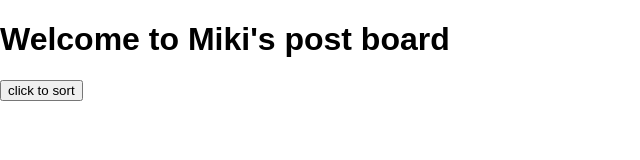
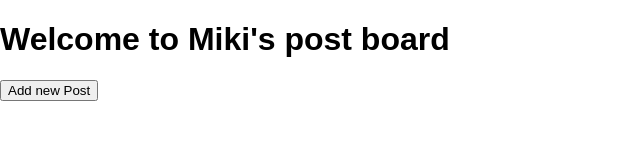
Before and after one commit to MikiAsh/Britannica, an Angular app: page / in a window 1280 px wide. Shown: the top 160 px of the page, without its empty margins (0-640 px from the left). Built offline with nearby package versions, Linux system fonts and the light colour scheme.

Commit message:
card.component

```diff
--- a/src/app/app.module.ts
+++ b/src/app/app.module.ts
@@ -4,11 +4,13 @@ import { NgModule } from '@angular/core';
 import { AppComponent } from './app.component';
 import { BrowserAnimationsModule } from '@angular/platform-browser/animations';
 import { BoardComponent } from './board/board.component';
+import { CardComponent } from './card/card.component';
 
 @NgModule({
   declarations: [
     AppComponent,
-    BoardComponent
+    BoardComponent,
+    CardComponent
   ],
   imports: [
     BrowserModule,
--- a/src/app/board/board.component.html
+++ b/src/app/board/board.component.html
@@ -2,11 +2,11 @@
 
 
 <main class="posts-container">
-  <div *ngFor="let post of posts" class="post">
+  <button (click)="add()">Add new Post</button>
+  <app-card *ngFor="let post of posts"></app-card>
+  <!-- <div *ngFor="let post of posts" class="post">
     Author: {{ post?.author }}
     Message: {{ post?.message }}
     Date: {{ post?.create_date }}
-  </div>
+  </div> -->
 </main>
-
-<button (click)="add()">click to sort</button>
--- a/src/app/board/board.component.scss
+++ b/src/app/board/board.component.scss
@@ -2,10 +2,4 @@
   display: flex;
   flex-wrap: wrap;
   justify-content: flex-start;
-  .post {
-    width: 400px;
-    height: 400px;
-    border: 1px solid;
-    margin: 50px;
-  }
 }
--- /dev/null
+++ b/src/app/card/card.component.html
@@ -0,0 +1 @@
+<p>card works!</p>
--- /dev/null
+++ b/src/app/card/card.component.scss
@@ -0,0 +1,7 @@
+:host {
+  box-sizing: border-box;
+  width: 350px;
+  height: 350px;
+  margin: 50px;
+  border: 1px solid;
+}
--- /dev/null
+++ b/src/app/card/card.component.ts
@@ -0,0 +1,15 @@
+import { Component, OnInit } from '@angular/core';
+
+@Component({
+  selector: 'app-card',
+  templateUrl: './card.component.html',
+  styleUrls: ['./card.component.scss']
+})
+export class CardComponent implements OnInit {
+
+  constructor() { }
+
+  ngOnInit(): void {
+  }
+
+}
```
